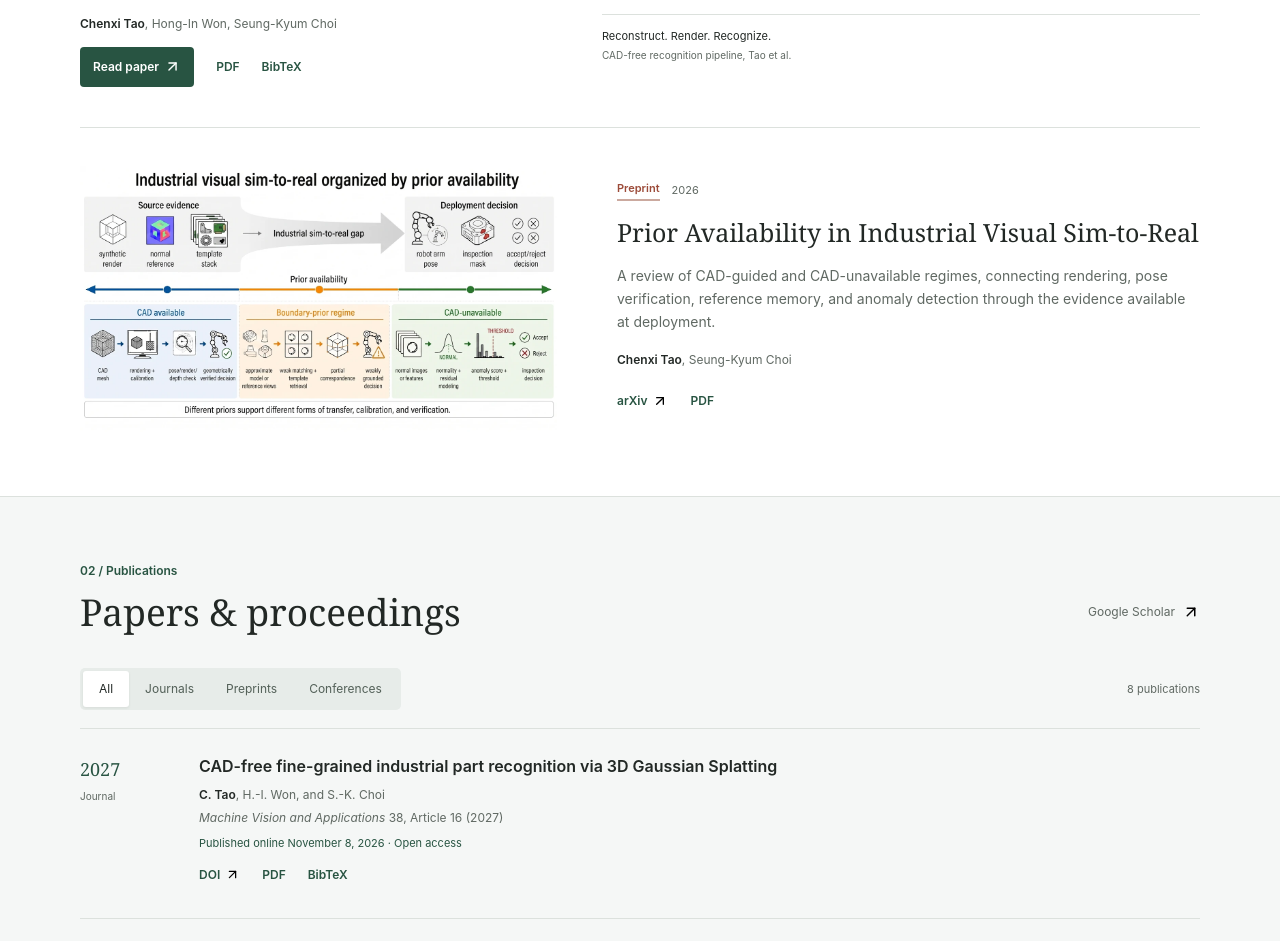
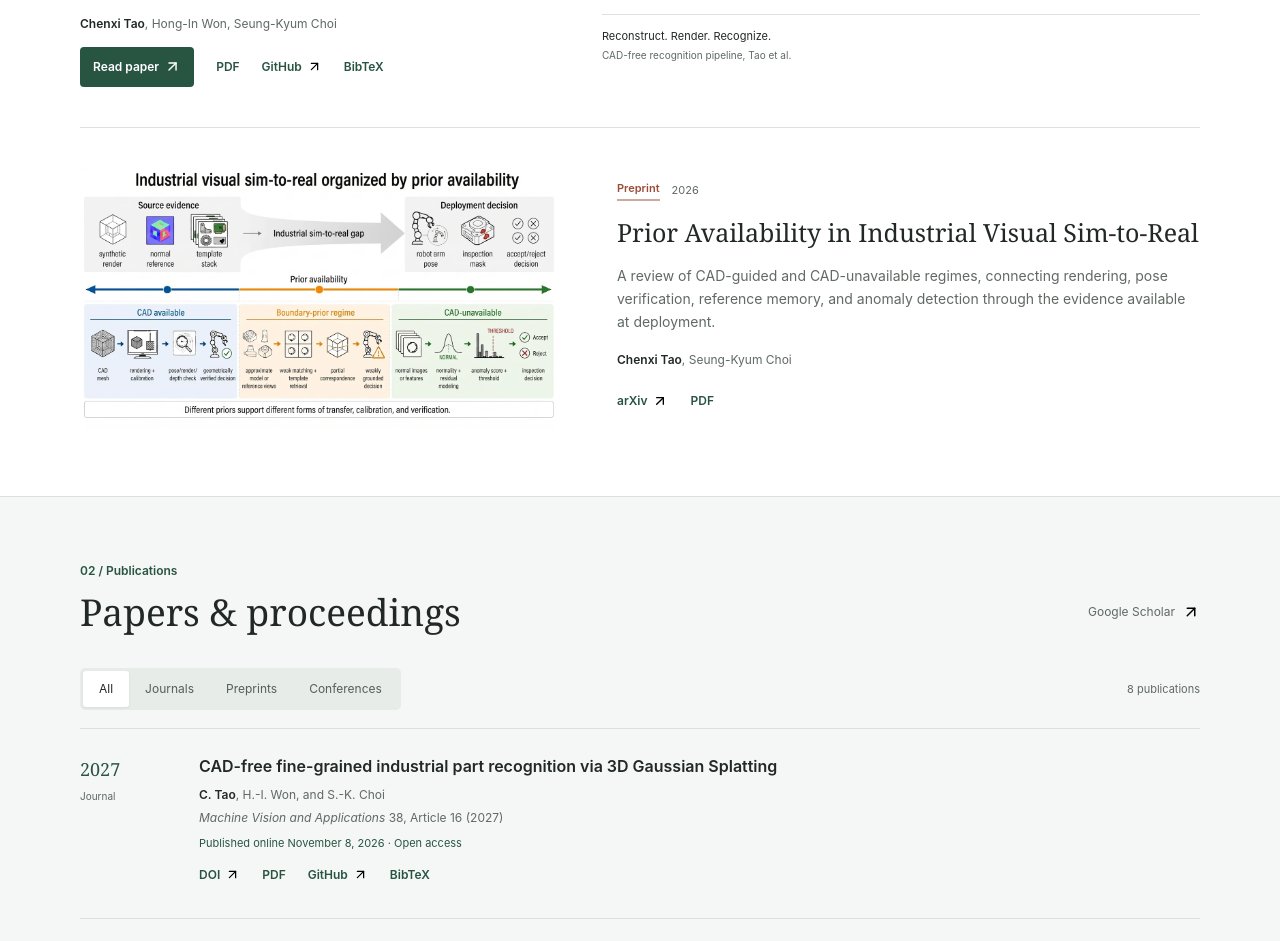
Before and after one commit to JacksonTao888/JacksonTao888.github.io, a plain HTML site: page index.html in a window 1280 px wide. Shown: the part 1057-1998 px from the top of the page. Drawn offline with Linux system fonts and the light colour scheme.

Commit message:
Link public GitHub code repository for CAD-free recognition paper

```diff
--- a/index.html
+++ b/index.html
@@ -71,7 +71,7 @@
           <h3><a href="https://doi.org/10.1007/s00138-026-01945-3">CAD-free fine-grained industrial part recognition via 3D Gaussian Splatting</a></h3>
           <p>A short turntable video becomes a renderable 3D twin. A meta-learned head over frozen DINOv2 features recognizes visually similar industrial parts with few or no labeled real images.</p>
           <p class="authors"><strong>Chenxi Tao</strong>, Hong-In Won, Seung-Kyum Choi</p>
-          <div class="paper-links"><a class="primary-link" href="https://doi.org/10.1007/s00138-026-01945-3">Read paper <img src="assets/arrow-up-right.svg" width="17" height="17" alt=""></a><a href="https://link.springer.com/content/pdf/10.1007/s00138-026-01945-3.pdf">PDF</a><a href="assets/tao-cadfree-2027.bib" download>BibTeX</a></div>
+          <div class="paper-links"><a class="primary-link" href="https://doi.org/10.1007/s00138-026-01945-3">Read paper <img src="assets/arrow-up-right.svg" width="17" height="17" alt=""></a><a href="https://link.springer.com/content/pdf/10.1007/s00138-026-01945-3.pdf">PDF</a><a href="https://github.com/JacksonTao888/cadfree-3dgs-part-recognition">GitHub <img src="assets/arrow-up-right.svg" width="15" height="15" alt=""></a><a href="assets/tao-cadfree-2027.bib" download>BibTeX</a></div>
         </div>
         <figure class="research-figure">
           <a href="assets/cadfree-pipeline.png" aria-label="View full-size CAD-free recognition pipeline"><img src="assets/cadfree-pipeline.png" width="1600" height="534" alt="A turntable video is reconstructed as a 3D Gaussian Splatting twin. Rendered views train a small recognition head over DINOv2, which matches a real part to its nearest reference view." decoding="async" fetchpriority="high"></a>
@@ -101,7 +101,7 @@
         <div class="publication-list">
           <article class="publication" data-kind="journal">
             <div class="publication-year">2027<span>Journal</span></div>
-            <div class="publication-body"><h3><a href="https://doi.org/10.1007/s00138-026-01945-3">CAD-free fine-grained industrial part recognition via 3D Gaussian Splatting</a></h3><p class="authors"><strong>C. Tao</strong>, H.-I. Won, and S.-K. Choi</p><p class="venue"><em>Machine Vision and Applications</em> 38, Article 16 (2027)</p><p class="online-date">Published online November 8, 2026 &middot; Open access</p><div class="paper-links"><a href="https://doi.org/10.1007/s00138-026-01945-3">DOI <img src="assets/arrow-up-right.svg" width="15" height="15" alt=""></a><a href="https://link.springer.com/content/pdf/10.1007/s00138-026-01945-3.pdf">PDF</a><a href="assets/tao-cadfree-2027.bib" download>BibTeX</a></div></div>
+            <div class="publication-body"><h3><a href="https://doi.org/10.1007/s00138-026-01945-3">CAD-free fine-grained industrial part recognition via 3D Gaussian Splatting</a></h3><p class="authors"><strong>C. Tao</strong>, H.-I. Won, and S.-K. Choi</p><p class="venue"><em>Machine Vision and Applications</em> 38, Article 16 (2027)</p><p class="online-date">Published online November 8, 2026 &middot; Open access</p><div class="paper-links"><a href="https://doi.org/10.1007/s00138-026-01945-3">DOI <img src="assets/arrow-up-right.svg" width="15" height="15" alt=""></a><a href="https://link.springer.com/content/pdf/10.1007/s00138-026-01945-3.pdf">PDF</a><a href="https://github.com/JacksonTao888/cadfree-3dgs-part-recognition">GitHub <img src="assets/arrow-up-right.svg" width="15" height="15" alt=""></a><a href="assets/tao-cadfree-2027.bib" download>BibTeX</a></div></div>
           </article>
           <article class="publication" data-kind="preprint">
             <div class="publication-year">2026<span>Preprint</span></div>
```
